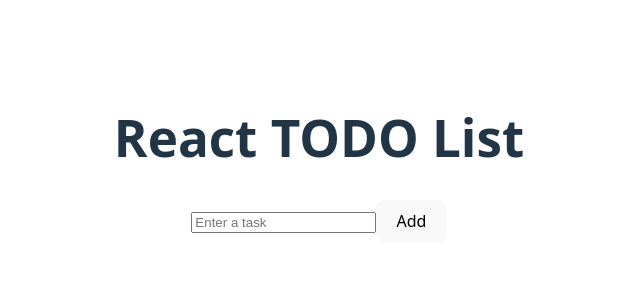
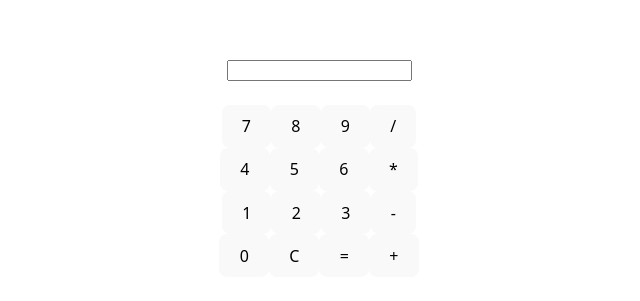
Before and after one commit to Abhay9326397439/react-practice, a React (Vite) app: page / in a window 1280 px wide. Shown: the part 233-534 px from the top of the page, without its empty margins (321-961 px from the left). Built offline with nearby package versions, Linux system fonts and the light colour scheme.

Commit message:
created a simple calculator

```diff
--- a/src/App.jsx
+++ b/src/App.jsx
@@ -1,9 +1,9 @@
 import './App.css'
-import Todo from './Todo';
+import Calculator from './component/Calculator';
 function App() {
   return (
     <>
-    <Todo />
+    <Calculator />
     </>
   );
 }
--- /dev/null
+++ b/src/component/Calculator.jsx
@@ -0,0 +1,47 @@
+import React, { useState } from "react";
+
+function Calculator() {
+  const [input, setInput] = useState("");
+  const handleClick = (value)=>{
+    setInput(input + value);
+  };
+  const clearInput = () => {
+    setInput("");
+  };
+
+  const calculate = () => {
+    try {
+      setInput(eval(input).toString());
+    } catch {
+      setInput("Error");
+    }
+  };
+
+  return (
+    <div>
+      <input type="text" value={input} readOnly/>
+      <br/><br/>
+      <button onClick={() => handleClick("7")}>7</button>
+      <button onClick={() => handleClick("8")}>8</button>
+      <button onClick={() => handleClick("9")}>9</button>
+      <button onClick={() => handleClick("/")}>/</button>
+      <br/>
+      <button onClick={() => handleClick("4")}>4</button>
+      <button onClick={() => handleClick("5")}>5</button>
+      <button onClick={() => handleClick("6")}>6</button>
+      <button onClick={() => handleClick("*")}>*</button>
+      <br />
+      <button onClick={() => handleClick("1")}>1</button>
+      <button onClick={() => handleClick("2")}>2</button>
+      <button onClick={() => handleClick("3")}>3</button>
+      <button onClick={() => handleClick("-")}>-</button>
+      <br />
+      <button onClick={() => handleClick("0")}>0</button>
+      <button onClick={clearInput}>C</button>
+      <button onClick={calculate}>=</button>
+      <button onClick={() => handleClick("+")}>+</button>
+    </div>
+  );
+}
+
+export default Calculator;
```
